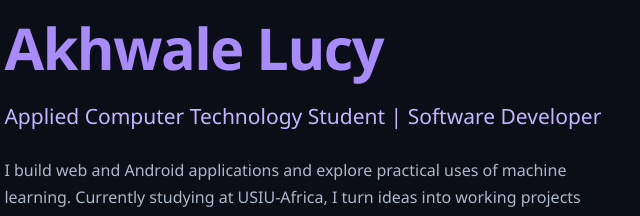
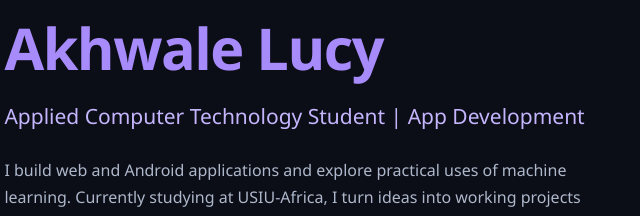
Before and after one commit to AkhwaleLucy/Akhwale_Portfolio, a website: page public/index.html in a window 1280 px wide. Shown: the part 287-503 px from the top of the page, 98-738 px from the left. Drawn offline with Linux system fonts and the light colour scheme.

Commit message:
Change portfolio subtitle from Software Developer to App Development

```diff
--- a/public/index.html
+++ b/public/index.html
@@ -36,7 +36,7 @@
 
         <h1><span>Akhwale Lucy</span></h1>
 
-        <h2>Applied Computer Technology Student | Software Developer</h2>
+        <h2>Applied Computer Technology Student | App Development</h2>
 
         <p class="hero-description">
             I build web and Android applications and explore practical uses of machine learning.
```
